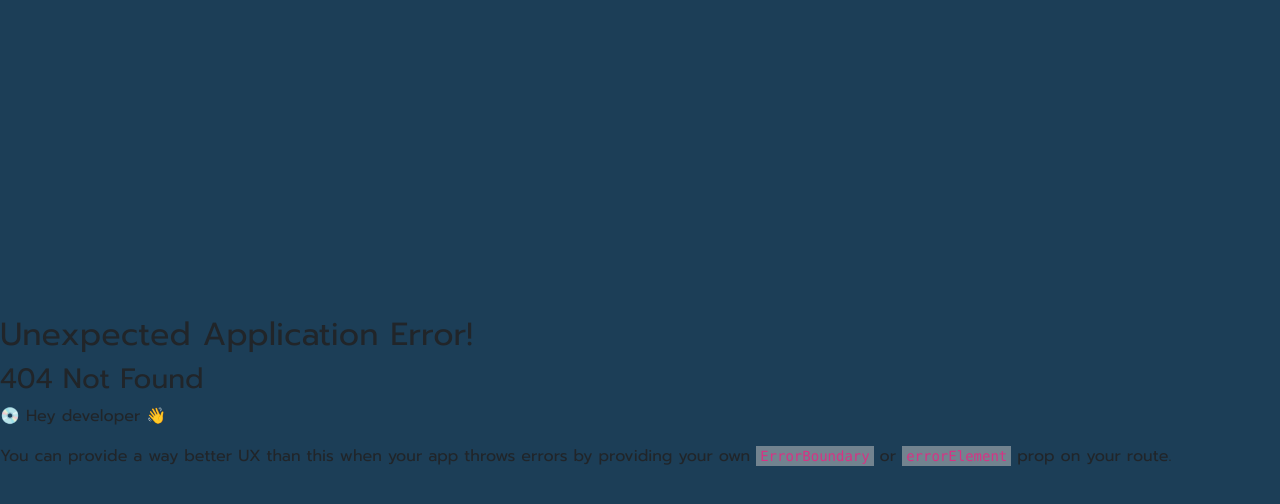
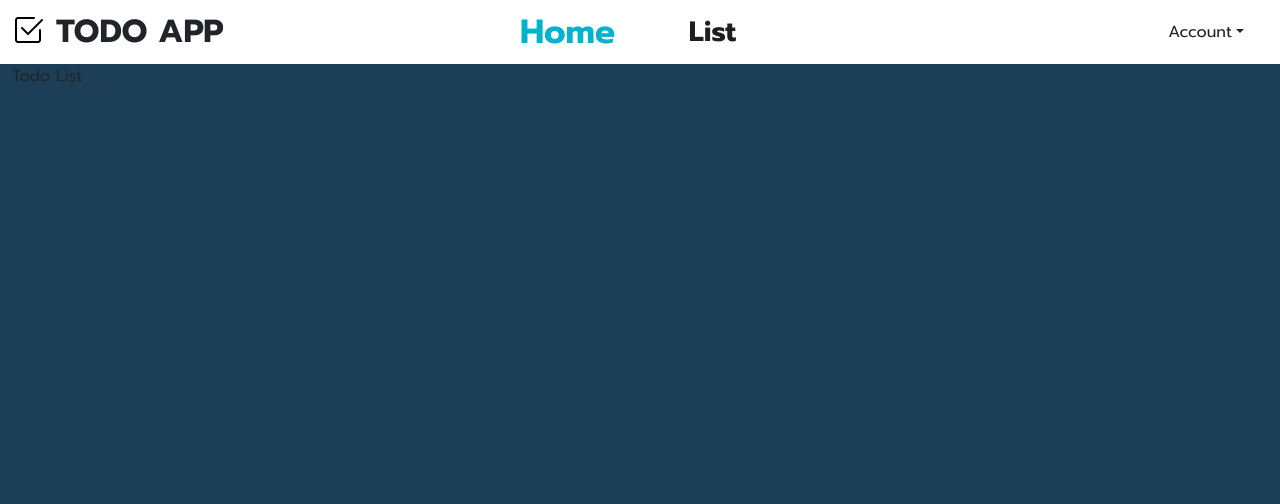
Before and after one commit to AnemoneTK/CSI205-Project, a React (Vite) app in the folder Todo-App/: page /home/todoList in a window 1280 px wide. Before the commit this address had no page. Shown: the top 504 px of the page. Built offline with nearby package versions, Linux system fonts and the light colour scheme.

Commit message:
[ADD]-add router dom navigate page

```diff
--- /dev/null
+++ b/Todo-App/src/Data/TodoData.jsx
@@ -0,0 +1,24 @@
+const TodoData = [
+  {
+    userID: 1,
+    id: 1,
+    title: "Wack up",
+    status: false,
+  },
+  {
+    userID: 1,
+    id: 2,
+    title: "Study",
+    status: false,
+  },
+  {
+    userID: 1,
+    id: 3,
+    title: "Sleep",
+    status: false,
+  },
+];
+
+export const fetchTodoData = () => {
+  return TodoData;
+};
--- a/Todo-App/src/components/navbar/navbar.jsx
+++ b/Todo-App/src/components/navbar/navbar.jsx
@@ -3,10 +3,10 @@ import "./navbar.css";
 import { useEffect, useState } from "react";
 
 export function Navbar() {
-  const [tab, setTab] = useState("home");
+  const [tab, setTab] = useState("homepage");
 
   useEffect(() => {
-    setTab("home");
+    setTab("homepage");
     // eslint-disable-next-line react-hooks/exhaustive-deps
   }, []);
 
@@ -20,17 +20,17 @@ export function Navbar() {
         <div className="w-auto pl-3-0 m-0 fs-2 fw-bolder">TODO APP</div>
       </div>
       <div className="col-lg-3 d-flex flex-row justify-content-center align-items-center m-0">
-        <Link to="/home" className="col text-decoration-none  menu-box">
+        <Link to="homepage" className="col text-decoration-none  menu-box">
           <div
             className={
-              "menu text-center fs-3" + (tab == "home" ? " active" : "")
+              "menu text-center fs-3" + (tab == "homepage" ? " active" : "")
             }
-            onClick={()=>setTab('home')}
+            onClick={()=>setTab('homepage')}
           >
             Home
           </div>
         </Link>
-        <Link to="/list" className="col text-decoration-none menu-box">
+        <Link to="todoList" className="col text-decoration-none menu-box">
           <div
             className={
               "menu text-center fs-3" + (tab == "list" ? " active" : "")
--- /dev/null
+++ b/Todo-App/src/page/Homepage.jsx
@@ -0,0 +1,8 @@
+export function Homepage(){
+    return(
+        <div className="container d-flex flex-column justify-content-center align-items-center">
+            <div className="row">Welcome to Todo App</div>
+
+        </div>
+    )
+}
--- a/Todo-App/src/page/Login.jsx
+++ b/Todo-App/src/page/Login.jsx
@@ -52,7 +52,7 @@ export function Login() {
             </div>
             <div className="row mt-5 mb-2 d-flex flex-column justify-content-center align-items-center ">
               <Link
-                to="/home"
+                to="/home/homepage"
                 type="submit"
                 className="col-10 btn btn-dark btn-lg"
               >
--- a/Todo-App/src/page/TodoApp.jsx
+++ b/Todo-App/src/page/TodoApp.jsx
@@ -4,13 +4,11 @@ import { Navbar } from "../components/navbar/navbar";
 export function TodoApp() {
   return (
     <div className="container d-flex flex-column justify-content-start align-items-center">
-      <div className="row h-auto col-12 d-flex flex-column justify-content-start align-items-center ">
+      <div className="row h-auto col-12 d-flex flex-column justify-content-start align-items-center">
         <Navbar />
-        <div className="row h-80 bg-red">
-          HI
+        <div className="row p-0 m-0" >
           <Outlet />
         </div>
-
 
       </div>
     </div>
--- /dev/null
+++ b/Todo-App/src/page/TodoList.jsx
@@ -0,0 +1,17 @@
+import { useEffect, useState } from "react"
+import { fetchTodoData } from "../Data/TodoData"
+
+export function TodoList(){
+
+    const [todaList,setTodoList] =useState([])
+
+    useEffect(()=>{
+        setTodoList(fetchTodoData)
+    },[])
+
+    return(
+        <div>
+            Todo List
+        </div>
+    )
+}
```
Also changed, not shown: Todo-App/src/App.jsx (+13 -7 lines).
